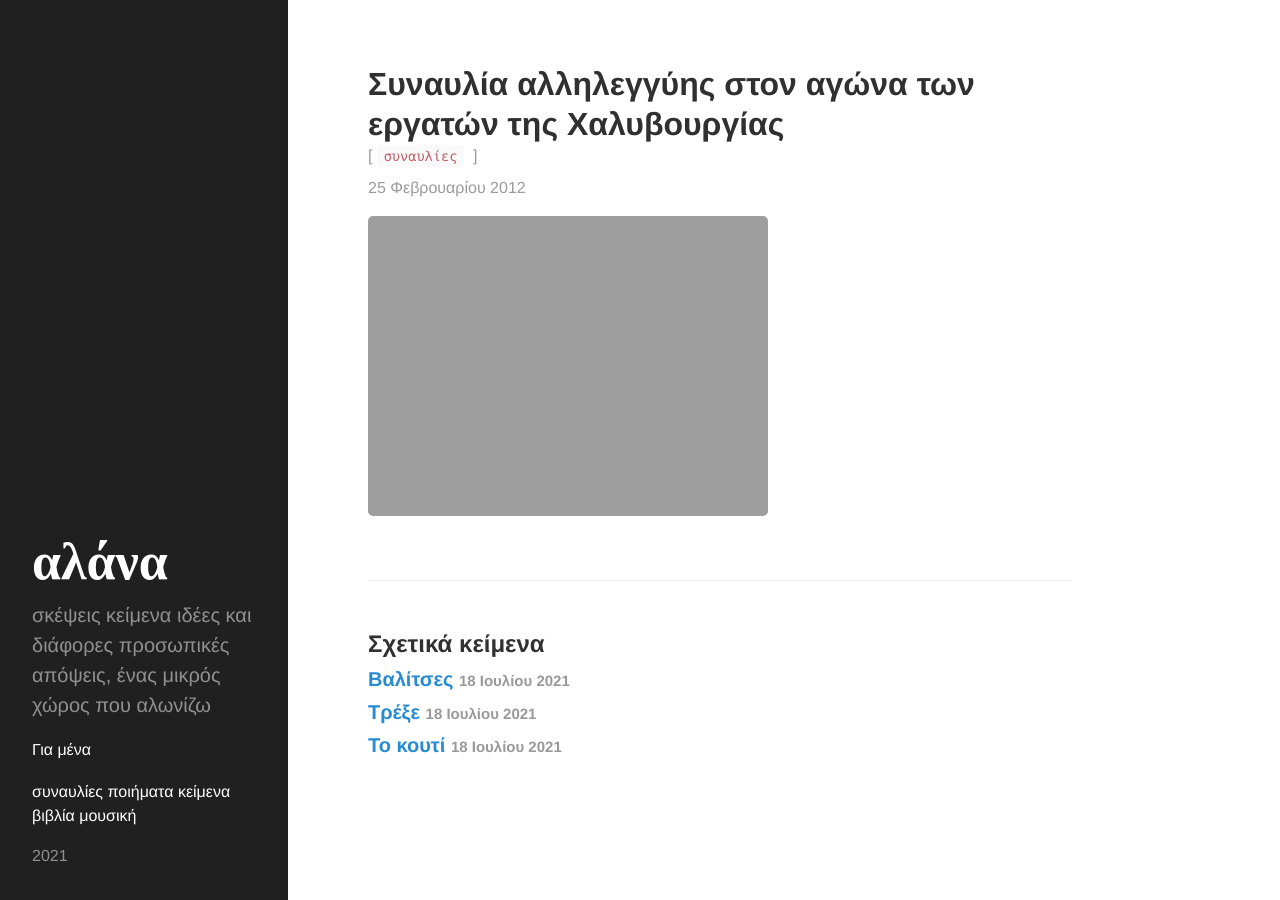
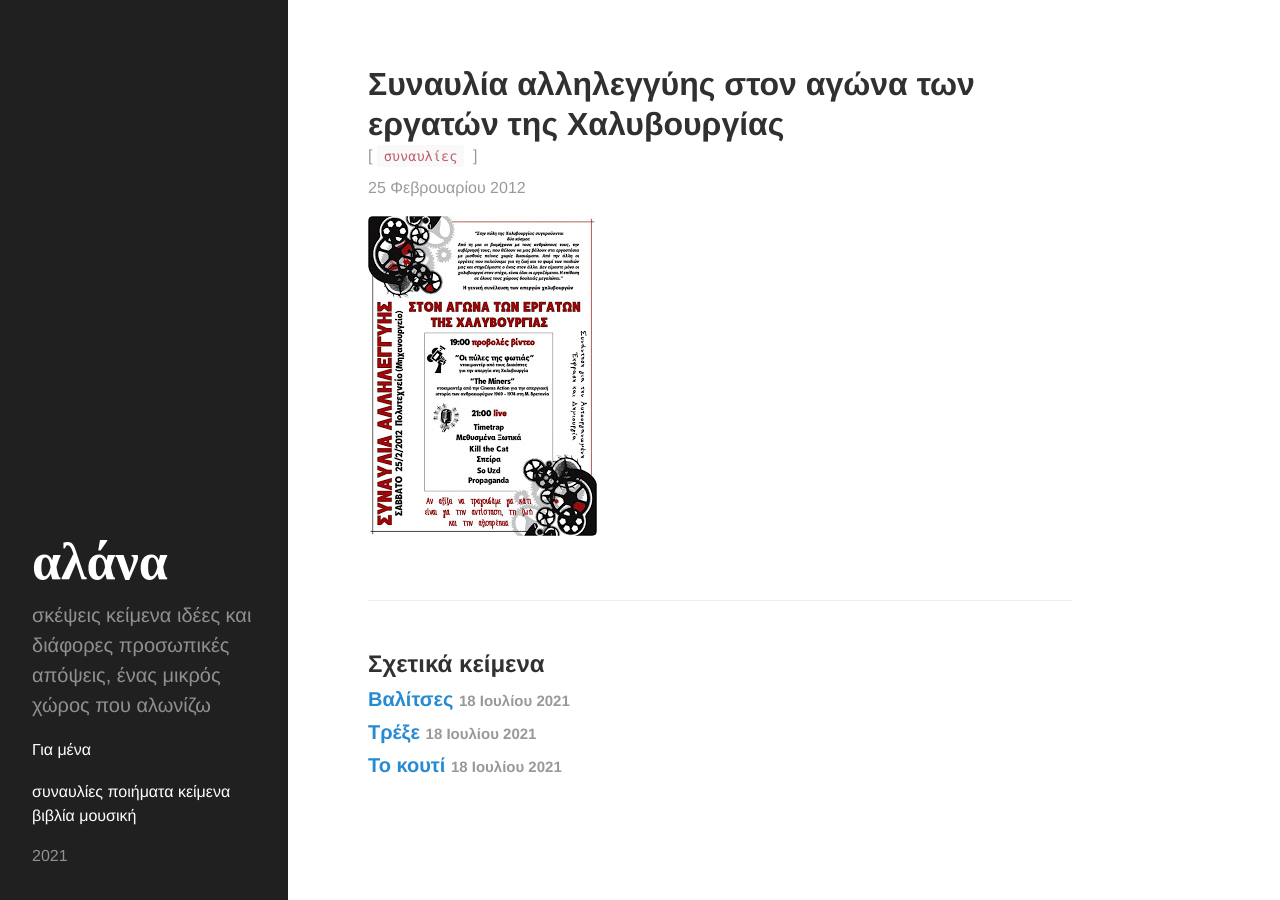
Before and after one commit to chief/chief.github.io, a Jekyll site: the page built from _posts/2012-02-25-xalybourgia.md, in a window 1280 px wide. Built offline with Jekyll 4.4.1, drawn with Linux system fonts in a browser that asks for light colours; some web fonts are replaced.

Commit message:
Fix typo

```diff
--- a/_posts/2012-02-25-xalybourgia.md
+++ b/_posts/2012-02-25-xalybourgia.md
@@ -4,4 +4,4 @@ title: Συναυλία αλληλεγγύης στον αγώνα των εργ
 tags: συναυλίες
 ---
 
-![Εικόνα 1](https://chief.github.io/public/images/lives/25-02-2012.jpg)
+![Εικόνα 1](https://chief.github.io/public/images/lives/24-02-2012.jpg)
```
